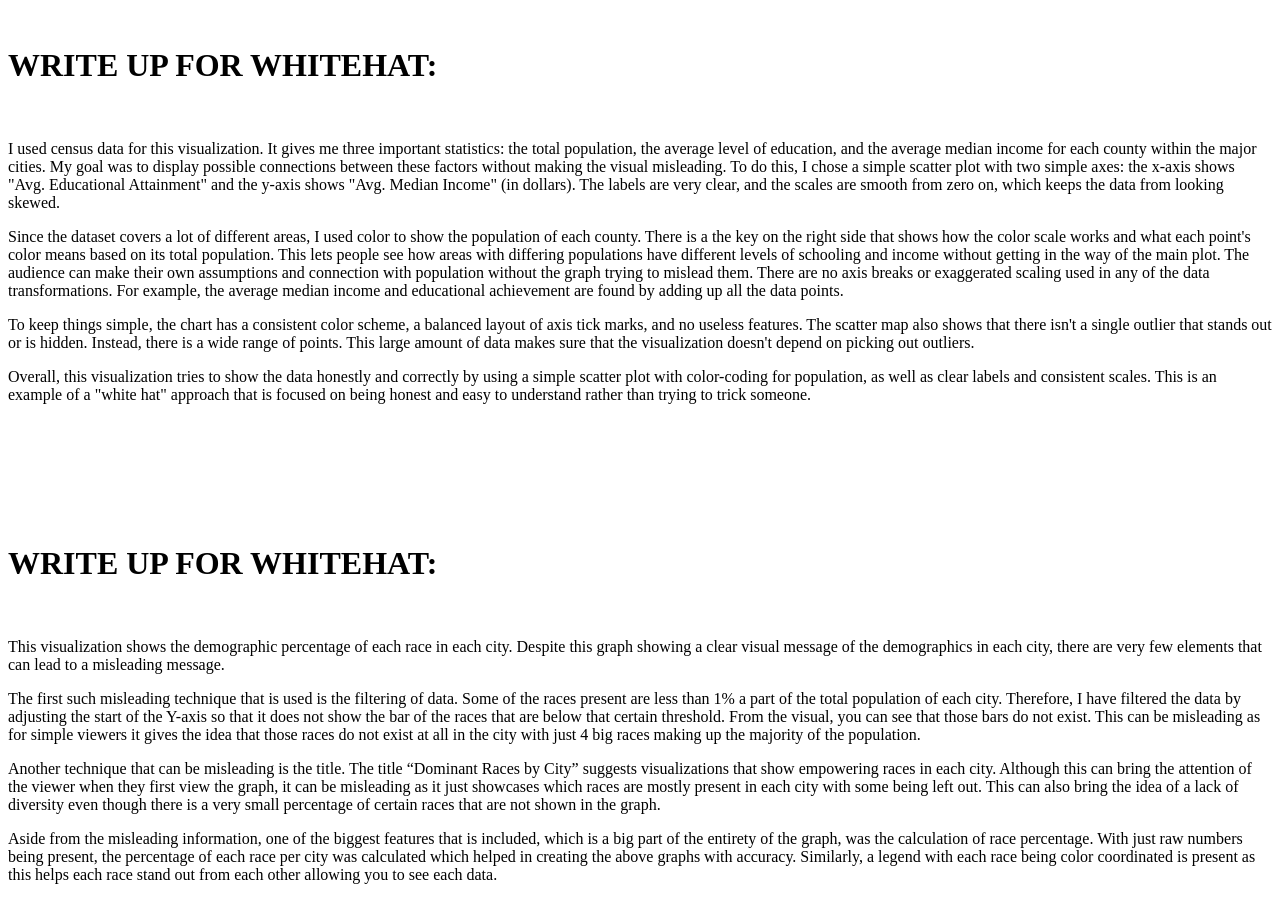
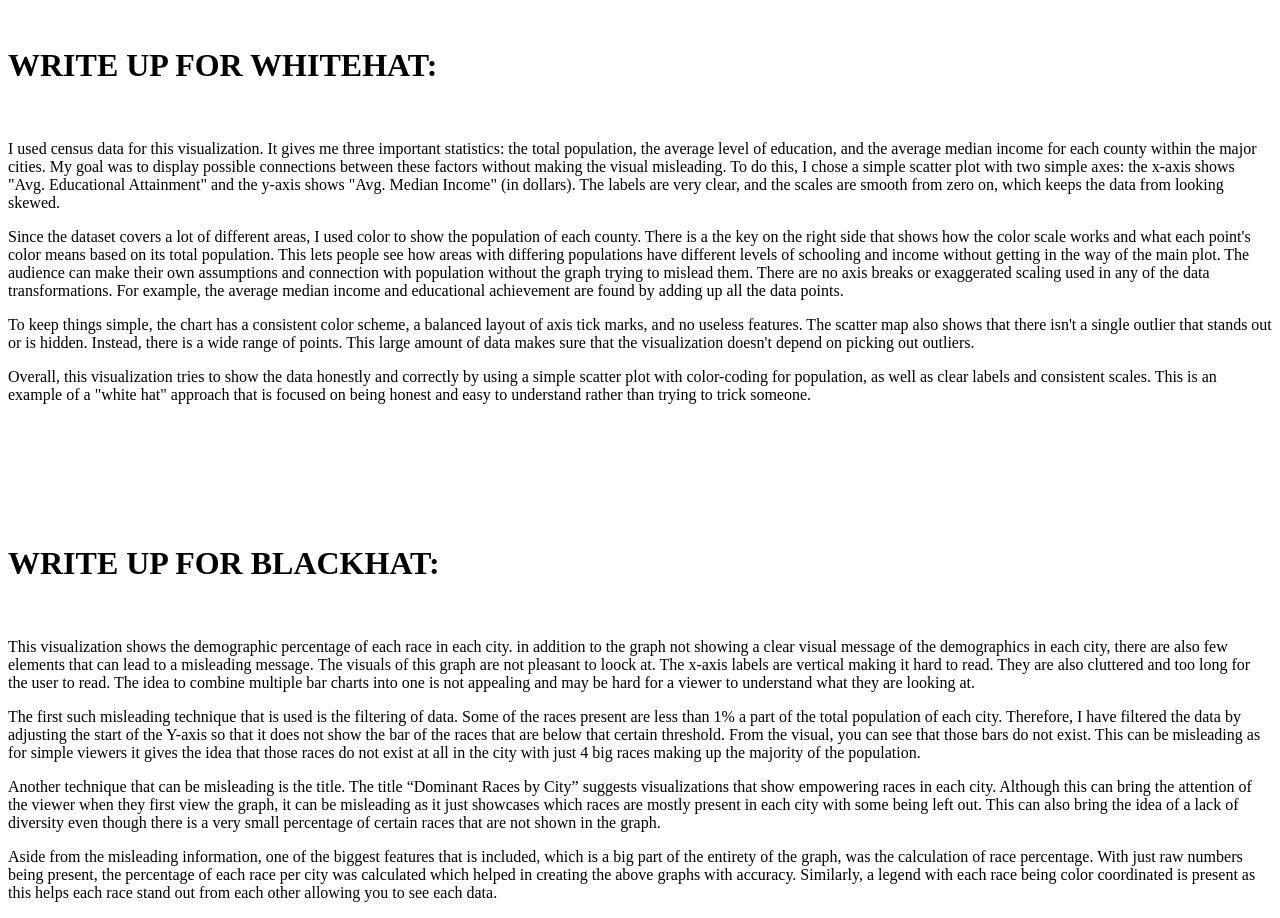
Before and after one commit to arnavp13/A3, a plain HTML site: page index.html in a window 1280 px wide. Drawn offline with Linux system fonts and the light colour scheme.

Commit message:
update b

```diff
--- a/index.html
+++ b/index.html
@@ -106,30 +106,32 @@
     </script>
 
     <br>
-    <h1>WRITE UP FOR WHITEHAT:</h1>
+    <h1>WRITE UP FOR BLACKHAT:</h1>
     <br>
-    <p>This visualization shows the demographic percentage of each race in each city. Despite this graph showing a clear
-        visual message of the demographics in each city, there are very few elements that can lead to a misleading
-        message. </p>
+    <p>This visualization shows the demographic percentage of each race in each city. in addition to the graph not
+        showing a clear visual message of the demographics in each city, there are also few elements that can lead to a
+        misleading message. The visuals of this graph are not pleasant to loock at. The x-axis labels are vertical making it hard
+        to read. They are also cluttered and too long for the user to read. The idea to combine multiple bar charts into
+        one is not appealing and may be hard for a viewer to understand what they are looking at.</p>
 
-       <p> The first such misleading technique that is used is the filtering of data. Some of the races present are less
+    <p> The first such misleading technique that is used is the filtering of data. Some of the races present are less
         than 1% a part of the total population of each city. Therefore, I have filtered the data by adjusting the start
         of the Y-axis so that it does not show the bar of the races that are below that certain threshold. From the
         visual, you can see that those bars do not exist. This can be misleading as for simple viewers it gives the idea
         that those races do not exist at all in the city with just 4 big races making up the majority of the
         population. </p>
 
-       <p> Another technique that can be misleading is the title. The title “Dominant Races by City” suggests
+    <p> Another technique that can be misleading is the title. The title “Dominant Races by City” suggests
         visualizations that show empowering races in each city. Although this can bring the attention of the viewer when
         they first view the graph, it can be misleading as it just showcases which races are mostly present in each city
         with some being left out. This can also bring the idea of a lack of diversity even though there is a very small
         percentage of certain races that are not shown in the graph.</p>
 
-       <p> Aside from the misleading information, one of the biggest features that is included, which is a big part of the
+    <p> Aside from the misleading information, one of the biggest features that is included, which is a big part of the
         entirety of the graph, was the calculation of race percentage. With just raw numbers being present, the
         percentage of each race per city was calculated which helped in creating the above graphs with accuracy.
         Similarly, a legend with each race being color coordinated is present as this helps each race stand out from
-        each other allowing you to see each data. </p>
+        each other allowing you to see each data.</p>
 </body>
 
 </html>
```
